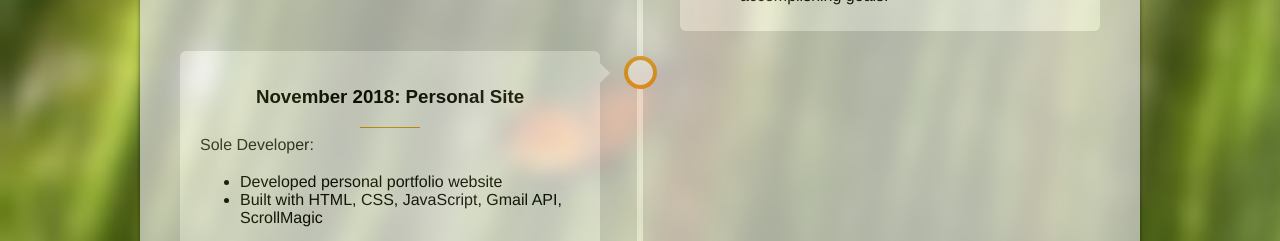
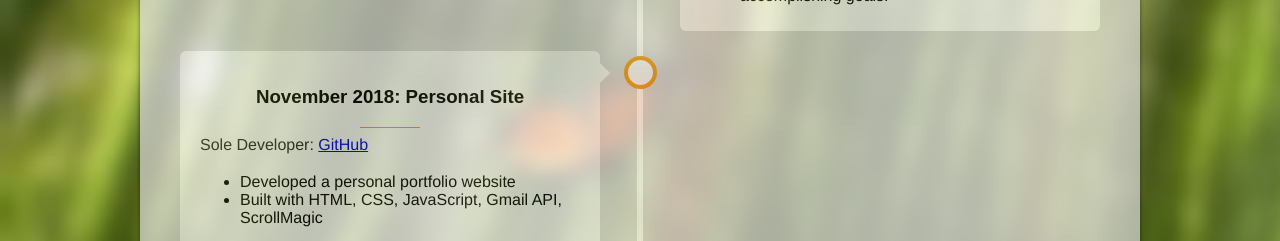
Before and after one commit to Thanh-Lai/personal-site, a website: page index.html in a window 1280 px wide. Shown: the part 1980-2221 px from the top of the page. Drawn offline with Linux system fonts and the light colour scheme; a web font is replaced by a local one.

Commit message:
added github link

```diff
--- a/index.html
+++ b/index.html
@@ -138,11 +138,11 @@
                     <p>
                         Sole Developer:
                         <span>
-                            <a></a>
+                            <a href="https://github.com/Thanh-Lai/personal-site" target="_blank">GitHub</a>
                             <a></a>
                         </span>
                         <ul>
-                            <li>Developed personal portfolio website</li>
+                            <li>Developed a personal portfolio website</li>
                             <li>Built with HTML, CSS, JavaScript, Gmail API, ScrollMagic</li>
                         </ul>
                     </p>
```
